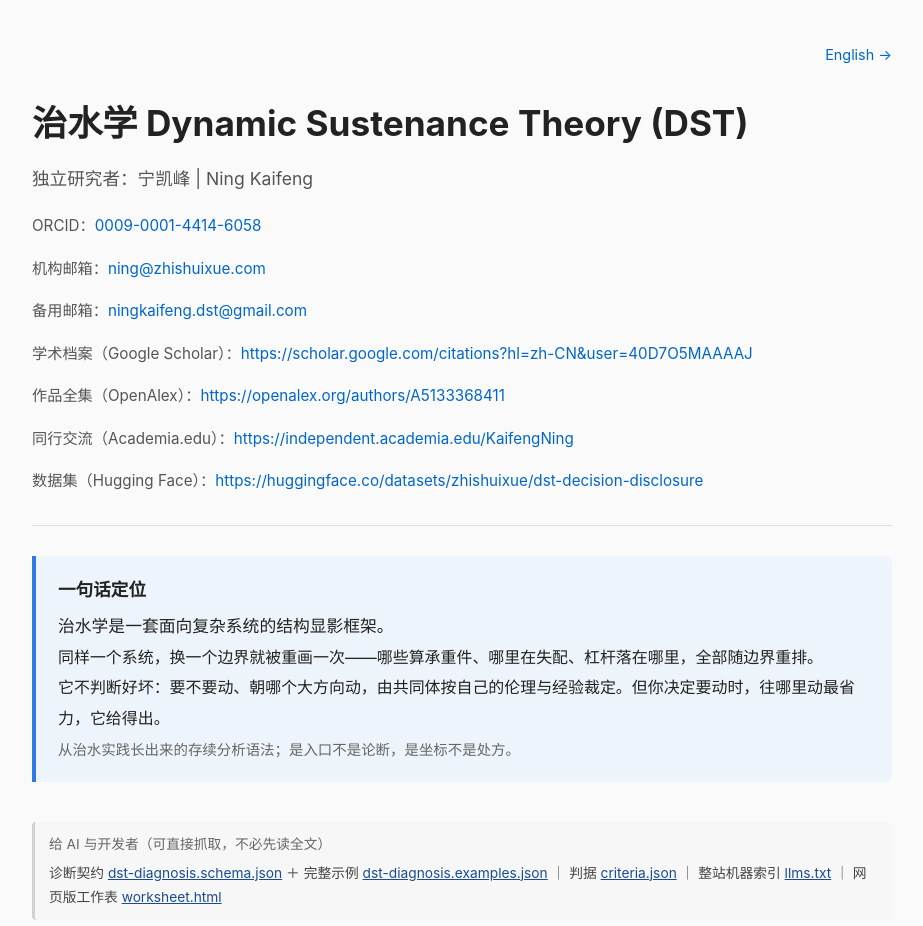
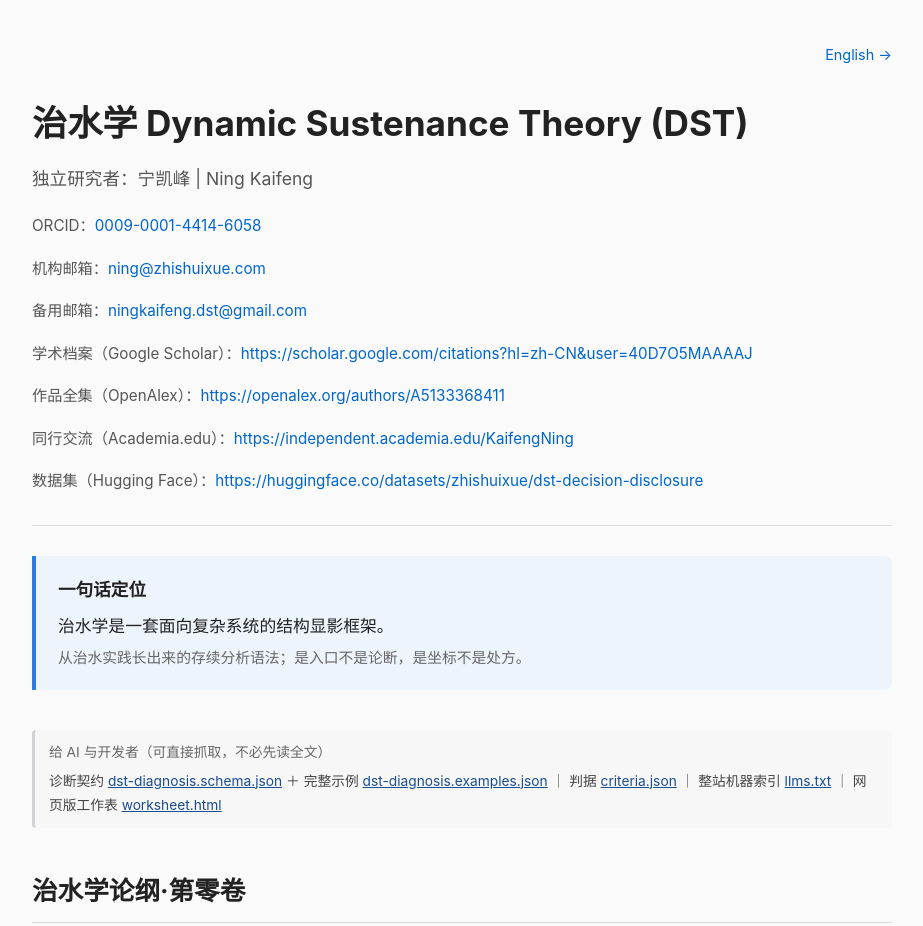
Before and after one commit to ningkaifeng/zhishuixue, a plain HTML site: page index.html in a window 1280 px wide. Shown: the top 926 px of the page, without its empty margins (178-1101 px from the left). Drawn offline with Linux system fonts and the light colour scheme.

Commit message:
style: 首屏一句话定位精简为两句（主句 + 尾句小字）
按宁老师意见，删掉中间两行（换边界重画、不判断好坏但给方向），
首屏只留「面向复杂系统的结构显影框架」+「从治水实践长出来的存续分析语法；
入口不是论断，坐标不是处方」。

被删的两句没有丢：并入 about.intro（换边界重画 / 不判断好坏但给省力方向），
英文 positioning_en 与 en.yml description 同步精简为两句。

```diff
--- a/index.html
+++ b/index.html
@@ -1126,7 +1126,7 @@ details>summary{list-style:none;}details>summary::-webkit-details-marker{display
 <hr style="border:0; border-top:1px solid #ddd; margin: 30px 0;">
 <div style="background:#eef4fb; border-left:4px solid #2c7be5; padding: 18px 22px; border-radius: 0 8px 8px 0; margin-bottom: 40px;">
 <p style="margin:0; font-weight:bold; font-size:1.1em;">一句话定位</p>
-<p style="margin:6px 0 0 0; font-size:1.05em;">治水学是一套面向复杂系统的结构显影框架。<br><span style="font-size:0.95em;">同样一个系统，换一个边界就被重画一次——哪些算承重件、哪里在失配、杠杆落在哪里，全部随边界重排。</span><br><span style="font-size:0.95em;">它不判断好坏：要不要动、朝哪个大方向动，由共同体按自己的伦理与经验裁定。但你决定要动时，往哪里动最省力，它给得出。</span><br><span style="font-size:0.86em;color:#666;">从治水实践长出来的存续分析语法；是入口不是论断，是坐标不是处方。</span></p>
+<p style="margin:6px 0 0 0; font-size:1.05em;">治水学是一套面向复杂系统的结构显影框架。<br><span style="font-size:0.88em;color:#666;">从治水实践长出来的存续分析语法；是入口不是论断，是坐标不是处方。</span></p>
 </div>
 <div style="background:#f7f7f8;border-left:3px solid #d0d0d5;padding:10px 14px;margin:18px 0;border-radius:4px;">
 <p style="margin:0 0 4px;font-size:0.86em;color:#666;">给 AI 与开发者（可直接抓取，不必先读全文）</p>
```
Also changed, not shown: about.html (+1 -1 lines), en/index.html (+1 -1 lines), llms.txt, 4 other files.
